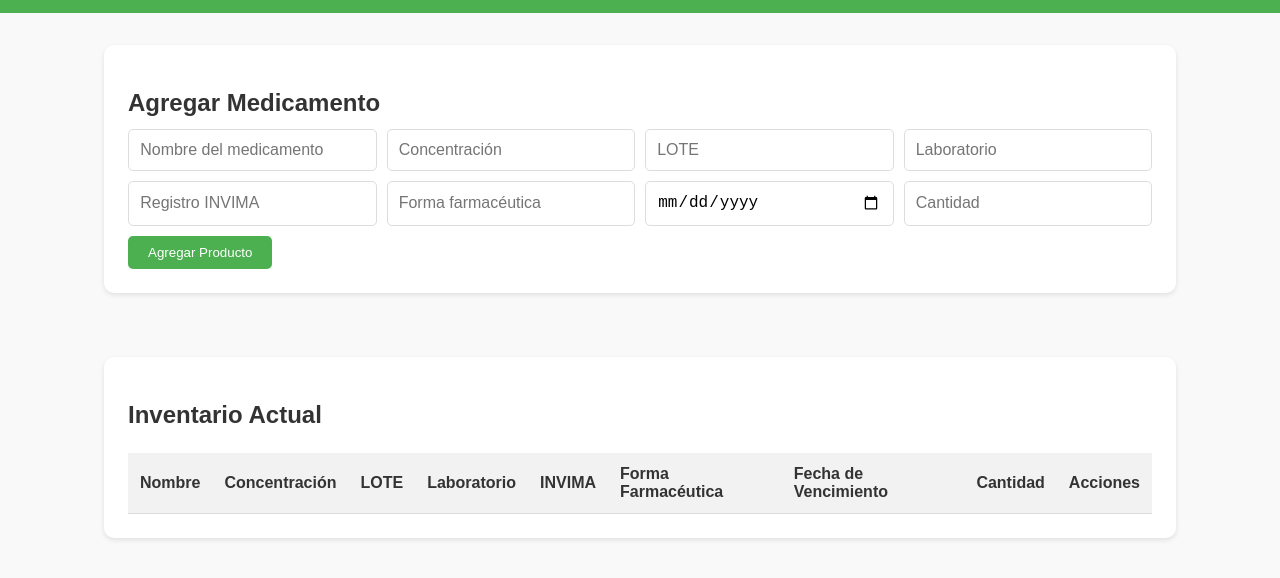
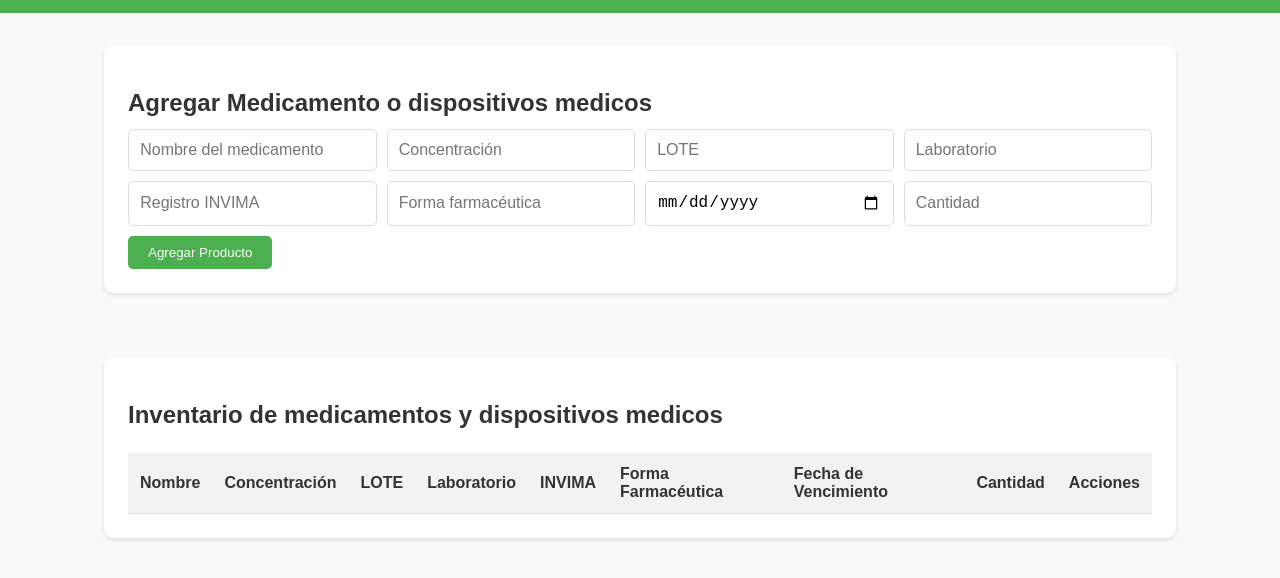
Before and after one commit to wilfridoadmin/INVENTARIO, a plain HTML site: page inventario.html in a window 1280 px wide. Shown: the part 170-748 px from the top of the page. Drawn offline with Linux system fonts and the light colour scheme.

Commit message:
Update inventario.html

```diff
--- a/inventario.html
+++ b/inventario.html
@@ -16,7 +16,7 @@
     </header>
 
     <section id="agregar-producto">
-        <h2>Agregar Medicamento</h2>
+        <h2>Agregar Medicamento o dispositivos medicos</h2>
         <form id="form-agregar">
             <input type="text" id="nombre" placeholder="Nombre del medicamento" required>
             <input type="text" id="concentracion" placeholder="Concentración" required>
@@ -31,7 +31,7 @@
     </section>
 
     <section id="inventario">
-        <h2>Inventario Actual</h2>
+        <h2>Inventario de medicamentos y dispositivos medicos</h2>
         <table>
             <thead>
                 <tr>
```
